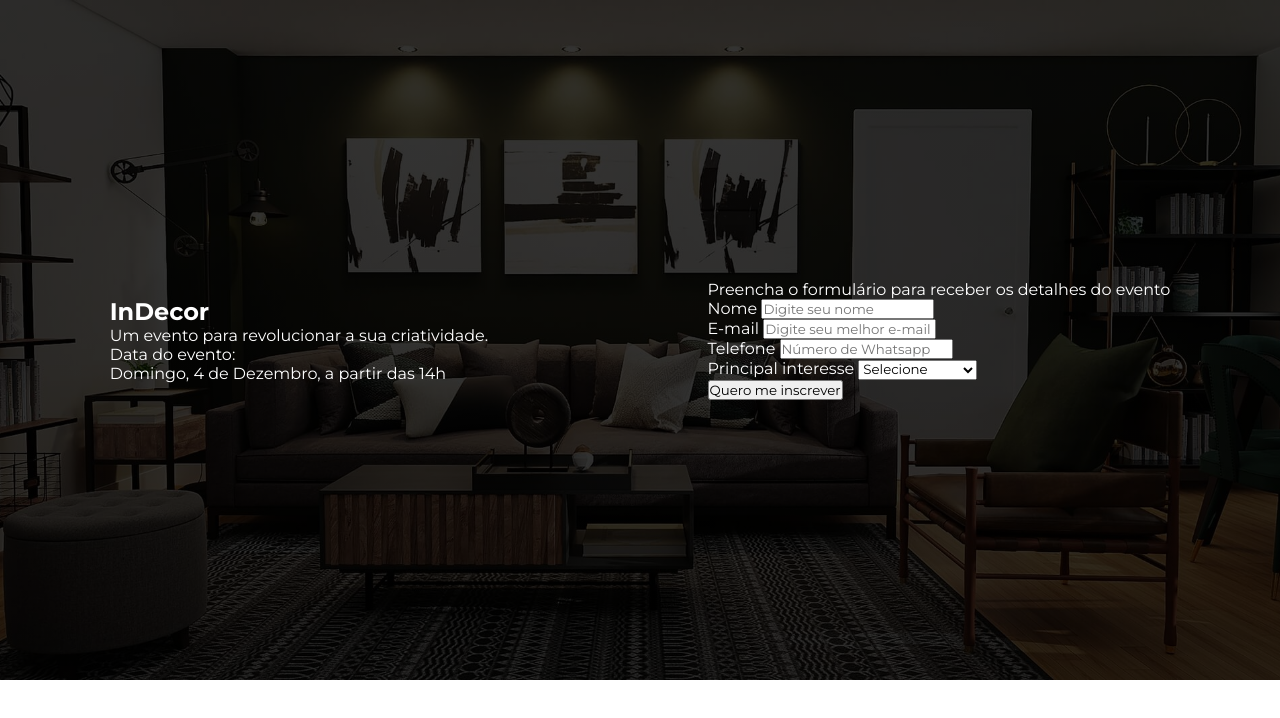
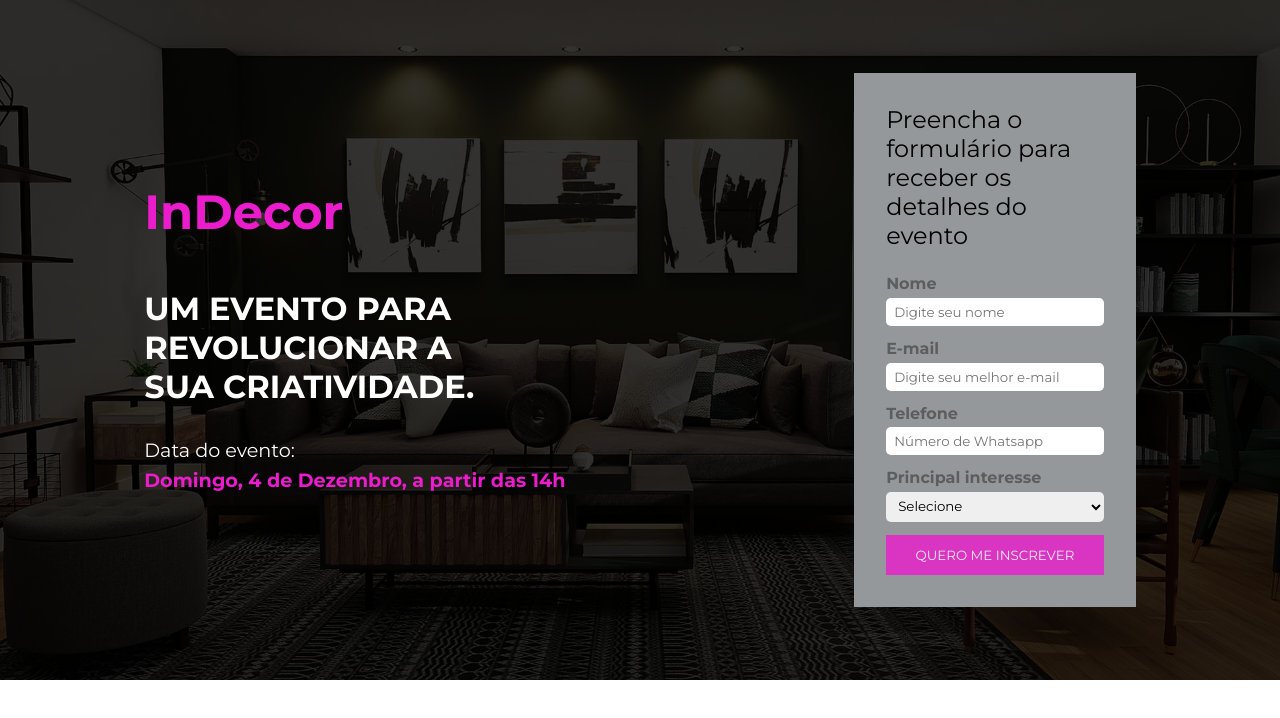
Before and after one commit to lilian-rangel/Projeto-Dupla, a plain HTML site: page index.html in a window 1280 px wide. Drawn offline with nearby package versions, Linux system fonts and the light colour scheme.

Commit message:
css disclaimer, form e btn

```diff
--- a/assets/css/styles.css
+++ b/assets/css/styles.css
@@ -14,7 +14,6 @@
 }
 
 /*Event form*/
-
 #event-description {
     background: linear-gradient(rgba(0, 0, 0, 0.8), rgba(0, 0, 0, 0.8)),
         url("../img/hrz-5.jpg");
@@ -26,3 +25,77 @@
     align-items: center;
     color: var(--text-color);
 }
+
+#disclaimer h2,
+#disclaimer .event-date {
+    color: var(--primary);
+}
+
+#disclaimer h2 {
+    font-size: 3em;
+    margin-bottom: 1em;
+}
+
+#disclaimer .about-event {
+    font-size: 2em;
+    text-transform: uppercase;
+    max-width: 350px;
+    font-weight: bold;
+    margin-bottom: 1em;
+}
+
+#disclaimer p {
+    font-size: 1.2em;
+    margin-bottom: 0.3em;
+}
+
+#disclaimer .event-date {
+    font-weight: bold;
+}
+
+#subscription-form {
+    background-color: var(--secondary);
+    padding: 2em;
+    max-width: 22%;
+}
+
+#subscription-form p {
+    font-size: 1.5em;
+    color: var(--text-secondary);
+    margin-bottom: 1em;
+}
+
+.form-group {
+    display: flex;
+    flex-direction: column;
+    margin-bottom: 0.8em;
+}
+
+.form-group label {
+    color: var(--text-tertiary);
+    margin-bottom: 0.3em;
+    font-weight: bold;
+}
+
+.form-group input,
+.form-group select {
+    padding: 6px 8px;
+    border-radius: 5px;
+    border: none;
+    outline: none;
+}
+
+.btn {
+    background-color: var(--primary);
+    color: var(--text-color);
+    text-transform: uppercase;
+    width: 100%;
+    border: none;
+    padding: 12px;
+    cursor: pointer;
+    opacity: 0.8;
+}
+
+.btn:hover {
+    opacity: 1;
+}
```
